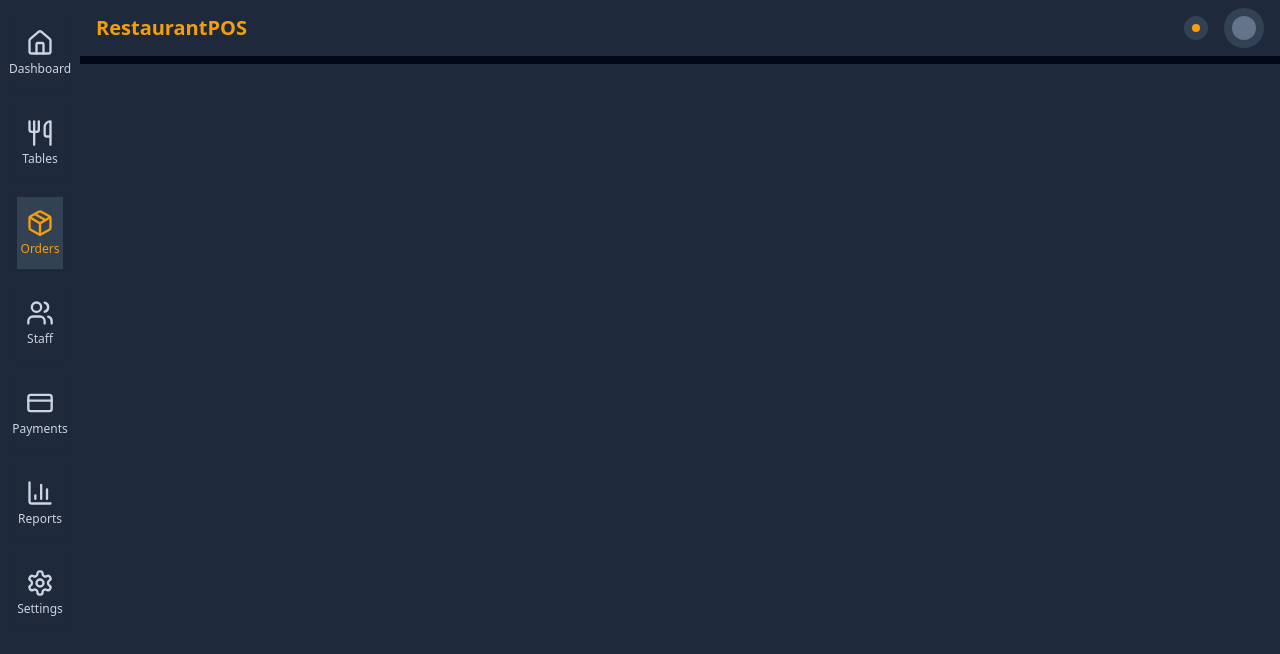
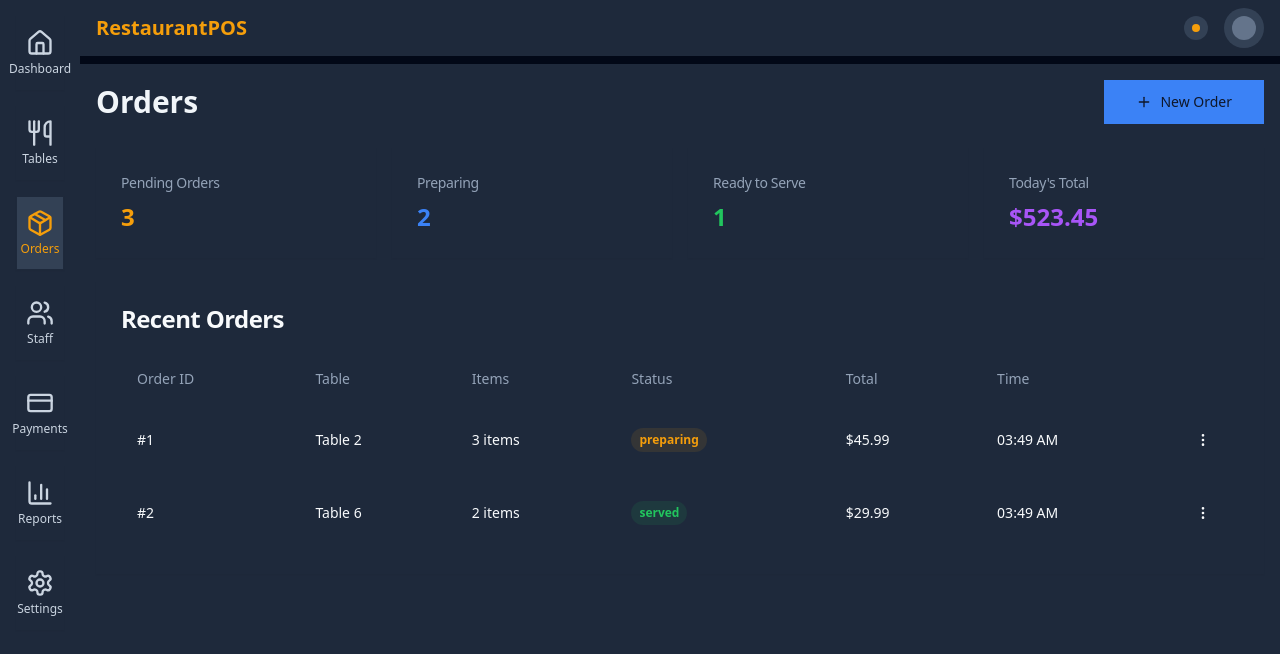
Before and after one commit to jwillz7667/cloud-kitchen-captain, a React (Vite) app: page /orders in a window 1280 px wide. Shown: the top 654 px of the page. Built offline with nearby package versions, Linux system fonts and the light colour scheme.

Commit message:
Create orders page
[skip gpt_engineer]

```diff
--- a/src/App.tsx
+++ b/src/App.tsx
@@ -6,6 +6,7 @@ import { TooltipProvider } from "@/components/ui/tooltip";
 import Layout from "./components/Layout";
 import Index from "./pages/Index";
 import Tables from "./pages/Tables";
+import Orders from "./pages/Orders";
 
 const queryClient = new QueryClient();
 
@@ -19,6 +20,7 @@ const App = () => (
           <Routes>
             <Route path="/" element={<Index />} />
             <Route path="/tables" element={<Tables />} />
+            <Route path="/orders" element={<Orders />} />
           </Routes>
         </Layout>
       </BrowserRouter>
--- /dev/null
+++ b/src/pages/Orders.tsx
@@ -0,0 +1,143 @@
+import React from 'react';
+import { Card, CardContent, CardHeader, CardTitle } from '@/components/ui/card';
+import { Table, TableBody, TableCell, TableHead, TableHeader, TableRow } from '@/components/ui/table';
+import { Button } from '@/components/ui/button';
+import { Plus, MoreVertical } from 'lucide-react';
+
+const Orders = () => {
+  // Temporary mock data for orders
+  const orders = [
+    {
+      id: '1',
+      tableId: '2',
+      status: 'preparing',
+      total: 45.99,
+      items: [
+        { menuItemId: '1', quantity: 2, price: 12.99 },
+        { menuItemId: '4', quantity: 1, price: 4.99 },
+      ],
+      createdAt: new Date(),
+    },
+    {
+      id: '2',
+      tableId: '6',
+      status: 'served',
+      total: 29.99,
+      items: [
+        { menuItemId: '3', quantity: 1, price: 14.99 },
+        { menuItemId: '2', quantity: 1, price: 9.99 },
+      ],
+      createdAt: new Date(),
+    },
+  ];
+
+  return (
+    <div className="space-y-6">
+      <div className="flex items-center justify-between">
+        <h1 className="text-3xl font-bold">Orders</h1>
+        <Button size="lg" className="gap-2">
+          <Plus className="h-5 w-5" />
+          New Order
+        </Button>
+      </div>
+
+      <div className="grid gap-4 md:grid-cols-4">
+        <Card className="bg-slate-800">
+          <CardHeader className="pb-2">
+            <CardTitle className="text-sm font-medium text-slate-400">
+              Pending Orders
+            </CardTitle>
+          </CardHeader>
+          <CardContent>
+            <div className="text-2xl font-bold text-amber-500">3</div>
+          </CardContent>
+        </Card>
+        <Card className="bg-slate-800">
+          <CardHeader className="pb-2">
+            <CardTitle className="text-sm font-medium text-slate-400">
+              Preparing
+            </CardTitle>
+          </CardHeader>
+          <CardContent>
+            <div className="text-2xl font-bold text-blue-500">2</div>
+          </CardContent>
+        </Card>
+        <Card className="bg-slate-800">
+          <CardHeader className="pb-2">
+            <CardTitle className="text-sm font-medium text-slate-400">
+              Ready to Serve
+            </CardTitle>
+          </CardHeader>
+          <CardContent>
+            <div className="text-2xl font-bold text-green-500">1</div>
+          </CardContent>
+        </Card>
+        <Card className="bg-slate-800">
+          <CardHeader className="pb-2">
+            <CardTitle className="text-sm font-medium text-slate-400">
+              Today's Total
+            </CardTitle>
+          </CardHeader>
+          <CardContent>
+            <div className="text-2xl font-bold text-purple-500">$523.45</div>
+          </CardContent>
+        </Card>
+      </div>
+
+      <Card className="bg-slate-800">
+        <CardHeader>
+          <CardTitle>Recent Orders</CardTitle>
+        </CardHeader>
+        <CardContent>
+          <Table>
+            <TableHeader>
+              <TableRow>
+                <TableHead>Order ID</TableHead>
+                <TableHead>Table</TableHead>
+                <TableHead>Items</TableHead>
+                <TableHead>Status</TableHead>
+                <TableHead>Total</TableHead>
+                <TableHead>Time</TableHead>
+                <TableHead className="w-[50px]"></TableHead>
+              </TableRow>
+            </TableHeader>
+            <TableBody>
+              {orders.map((order) => (
+                <TableRow key={order.id} className="cursor-pointer hover:bg-slate-700">
+                  <TableCell className="font-medium">#{order.id}</TableCell>
+                  <TableCell>Table {order.tableId}</TableCell>
+                  <TableCell>{order.items.reduce((acc, item) => acc + item.quantity, 0)} items</TableCell>
+                  <TableCell>
+                    <span
+                      className={`inline-flex rounded-full px-2 py-1 text-xs font-semibold ${
+                        order.status === 'preparing'
+                          ? 'bg-amber-500/10 text-amber-500'
+                          : 'bg-green-500/10 text-green-500'
+                      }`}
+                    >
+                      {order.status}
+                    </span>
+                  </TableCell>
+                  <TableCell>${order.total.toFixed(2)}</TableCell>
+                  <TableCell>
+                    {order.createdAt.toLocaleTimeString([], {
+                      hour: '2-digit',
+                      minute: '2-digit',
+                    })}
+                  </TableCell>
+                  <TableCell>
+                    <Button variant="ghost" size="icon">
+                      <MoreVertical className="h-4 w-4" />
+                    </Button>
+                  </TableCell>
+                </TableRow>
+              ))}
+            </TableBody>
+          </Table>
+        </CardContent>
+      </Card>
+    </div>
+  );
+};
+
+export default Orders;
```
